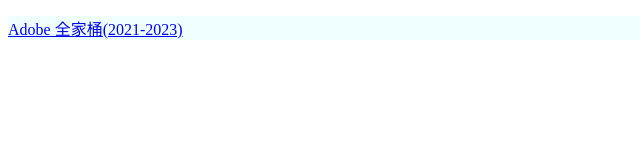
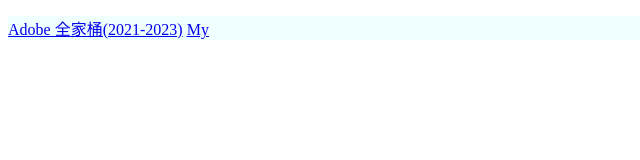
Before and after one commit to AMlhd/amlhd.github.com, a plain HTML site: page szm.html in a window 1280 px wide. Shown: the full height of the page, 0-640 px from the left. Drawn offline with Linux system fonts and the light colour scheme.

Commit message:
Update szm.html

```diff
--- a/szm.html
+++ b/szm.html
@@ -16,6 +16,7 @@
 	<body>
 		<p>
 			<a href="https://25wm31-my.sharepoint.com/:f:/g/personal/am_lhd_25wm31_onmicrosoft_com/EnDKV0UaSoBKhzUlEGn93EIBxAlO_mUTUFpwlkGaHTPUpQ?e=lq00nA">Adobe 全家桶(2021-2023)</a>
+			<a href="https://25wm31-my.sharepoint.com/:f:/g/personal/am_lhd_25wm31_onmicrosoft_com/EppY-5TrY41Mq3q1idBdLYoByQsFdYSz1wuwTW6Uk3HBTA?e=mGUvOA">My</a>
 		</p>
 	</body>
 </html>
```
